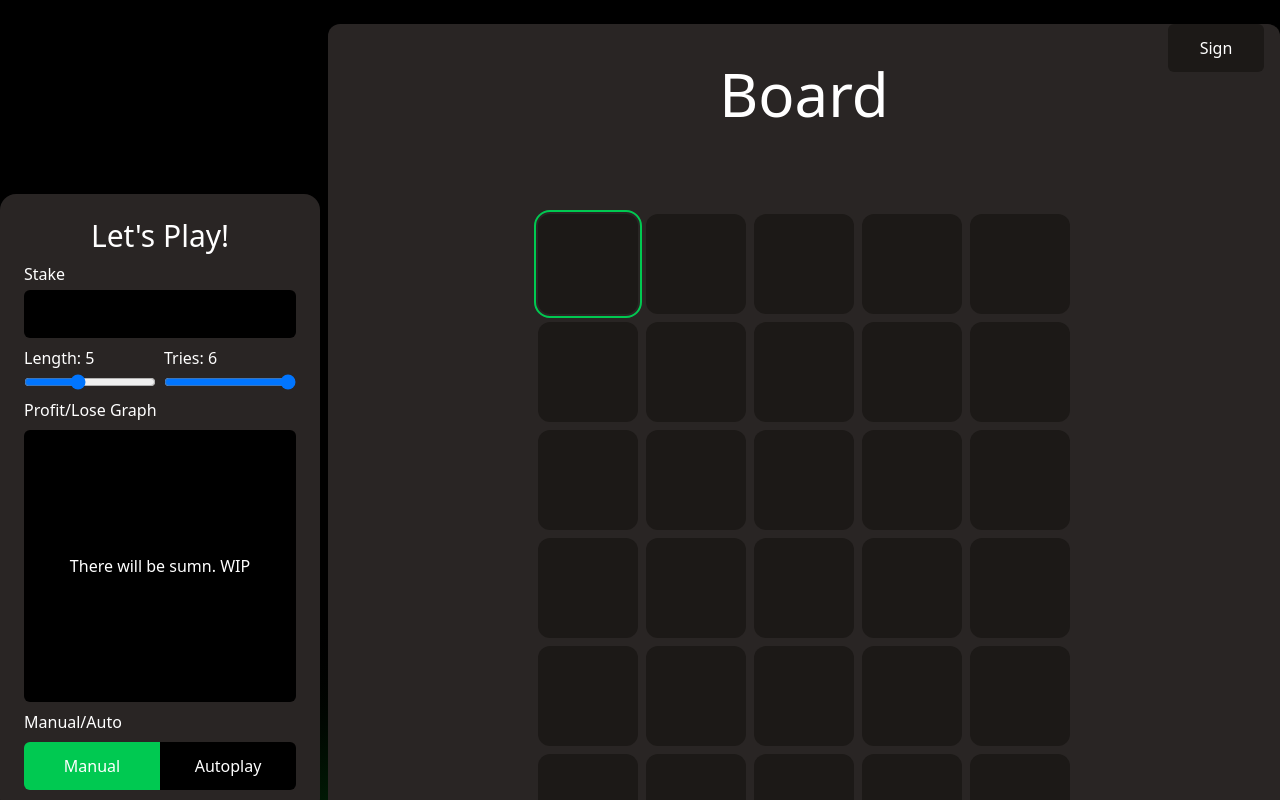
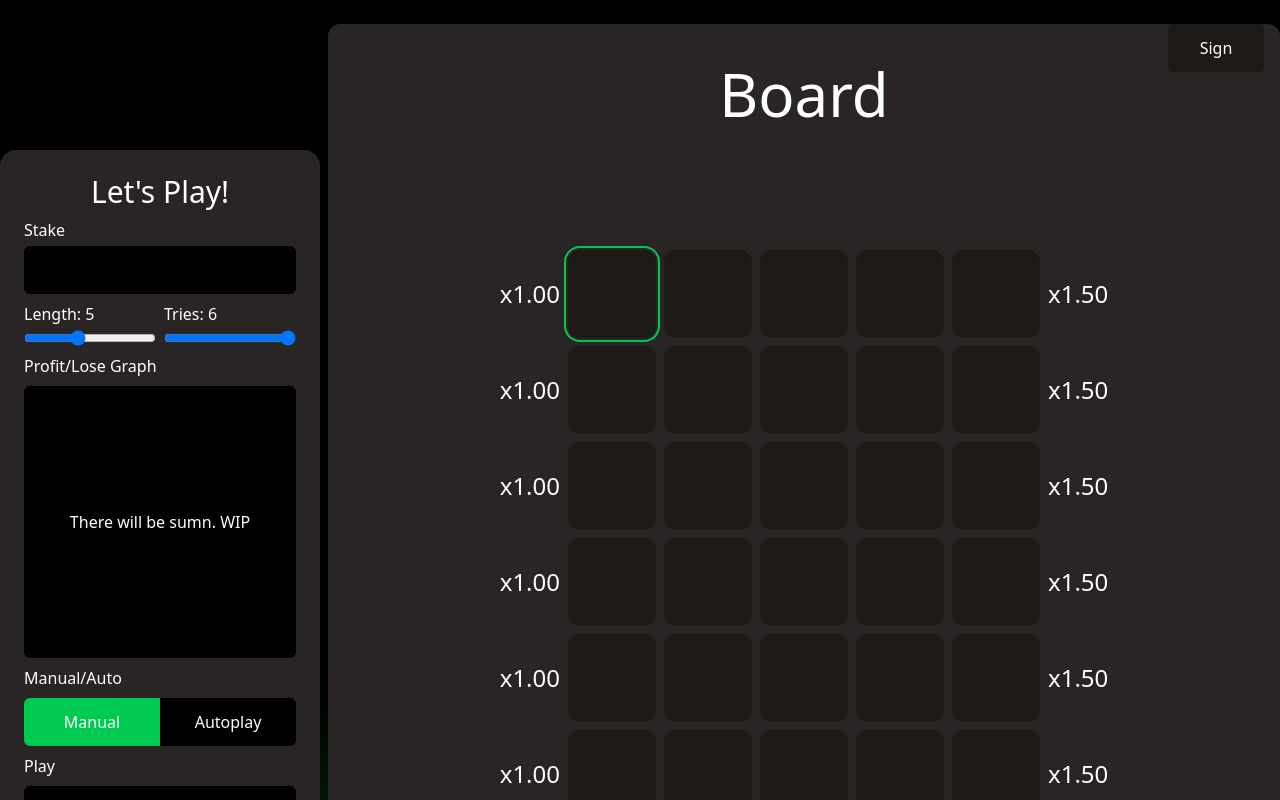
Before and after one commit to wiktorkleszcz/gwordle, a React (Vite) app: page /game in a window 1280 px wide. Built offline with nearby package versions, Linux system fonts and the light colour scheme.

Commit message:
feat(game): add difficulty multipliers and play control

```diff
--- a/src/components/Actions.tsx
+++ b/src/components/Actions.tsx
@@ -12,6 +12,7 @@ export default function Actions() {
             <Input
               min={STAKE_LIMITS.min}
               max={STAKE_LIMITS.max}
+              // Show an empty field for zero so the user does not type after a leading 0.
               value={gameState.stake === 0 ? '' : gameState.stake}
               type='number'
               desc='Stake'
@@ -60,6 +61,8 @@ export default function Actions() {
                       </button>
                 </div>
             </div>
+            <label className="text-white">Play</label>
+            <button className="text-white p-3 rounded-md min-w-24 transition-colors w-full bg-black hover:bg-stone-900">Play!</button>
             </div>
     )
 }
--- a/src/components/Row.tsx
+++ b/src/components/Row.tsx
@@ -1,4 +1,5 @@
 import Tile from "./Tile"
+import { useGameSettings } from "#/store/GameSettingContext"
 
 // Row receives one row of letters and renders one tile per character slot.
 type RowProps = {
@@ -7,9 +8,34 @@ type RowProps = {
     onTileClick: (col: number) => void
 }
 
+// Fewer tries are harder, so they pay a higher multiplier.
+const rowCountMultipliers: Record<number, number> = {
+    1: 3.5,
+    2: 3.0,
+    3: 2.5,
+    4: 2.0,
+    5: 1.5,
+    6: 1.0,
+}
+
+// Longer words are harder, so they pay a higher multiplier.
+const rowLetterMultipliers: Record<number, number> = {
+    3: 1.0,
+    4: 1.25,
+    5: 1.5,
+    6: 2.0,
+    7: 2.75,
+    8: 3.5,
+}
+
 export default function Row({letters, activeCol, onTileClick}: RowProps) {
+    const {gameState} = useGameSettings()
+    const rowCountMultiplier = rowCountMultipliers[gameState.tries] ?? 1
+    const rowLetterMultiplier = rowLetterMultipliers[gameState.length] ?? 1
+
     return (
         <div className="flex flex-row gap-2 justify-evenly items-center">
+            <p className="text-white text-2xl">x{rowCountMultiplier.toFixed(2)}</p>
             {letters.map((letter, i) => (
                 <Tile
                     key={i}
@@ -19,6 +45,7 @@ export default function Row({letters, activeCol, onTileClick}: RowProps) {
                     onClick={() => onTileClick(i)}
                 />
             ))}
+            <p className="text-white text-2xl">x{rowLetterMultiplier.toFixed(2)}</p>
         </div>
     )
 }
--- a/src/components/Tile.tsx
+++ b/src/components/Tile.tsx
@@ -8,7 +8,7 @@ type TileProps = {
 export default function Tile({value, active, onClick}: TileProps) {
     return (
         <div
-            className={`flex flex-col justify-center items-center w-25 h-25 rounded-xl text-6xl text-white bg-stone-900 cursor-pointer ${active ? "outline-2 outline-offset-2 outline-green-500" : ""}`}
+            className={`flex flex-col justify-center items-center w-22 h-22 rounded-xl text-6xl text-white bg-stone-900 cursor-pointer ${active ? "outline-2 outline-offset-2 outline-green-500" : ""}`}
             onClick={onClick}
         >
             {value}
--- a/src/store/GameSettingContext.tsx
+++ b/src/store/GameSettingContext.tsx
@@ -16,7 +16,7 @@ export type GameAction =
 
 export const STAKE_LIMITS = {
     min: 0,
-    max: 100,
+    max: 100000,
 }
 
 type GameSettingContextType = {
@@ -32,6 +32,7 @@ const initialGameState: GameState = {
     mode: 'manual',
 }
 
+// Keep stake inside the allowed range even if the input sends a bad number.
 function clampStake(value: number) {
     if (!Number.isFinite(value)) {
         return STAKE_LIMITS.min
```
